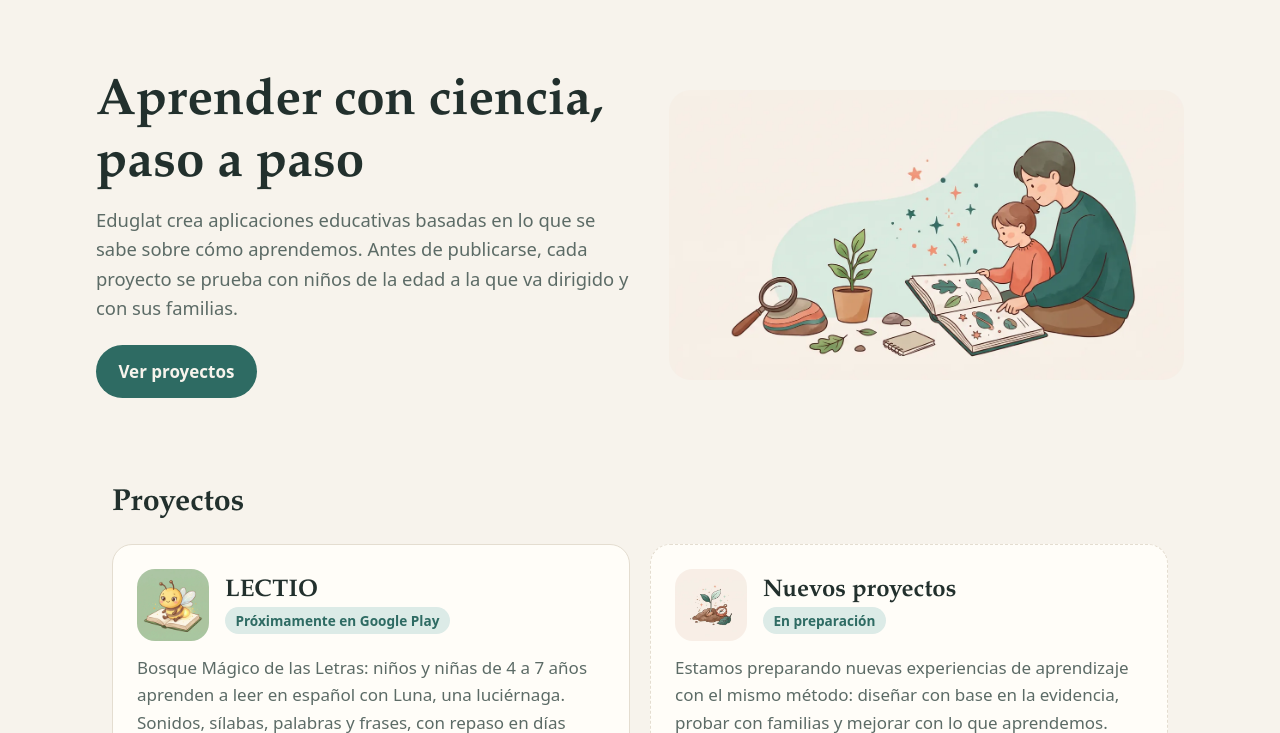
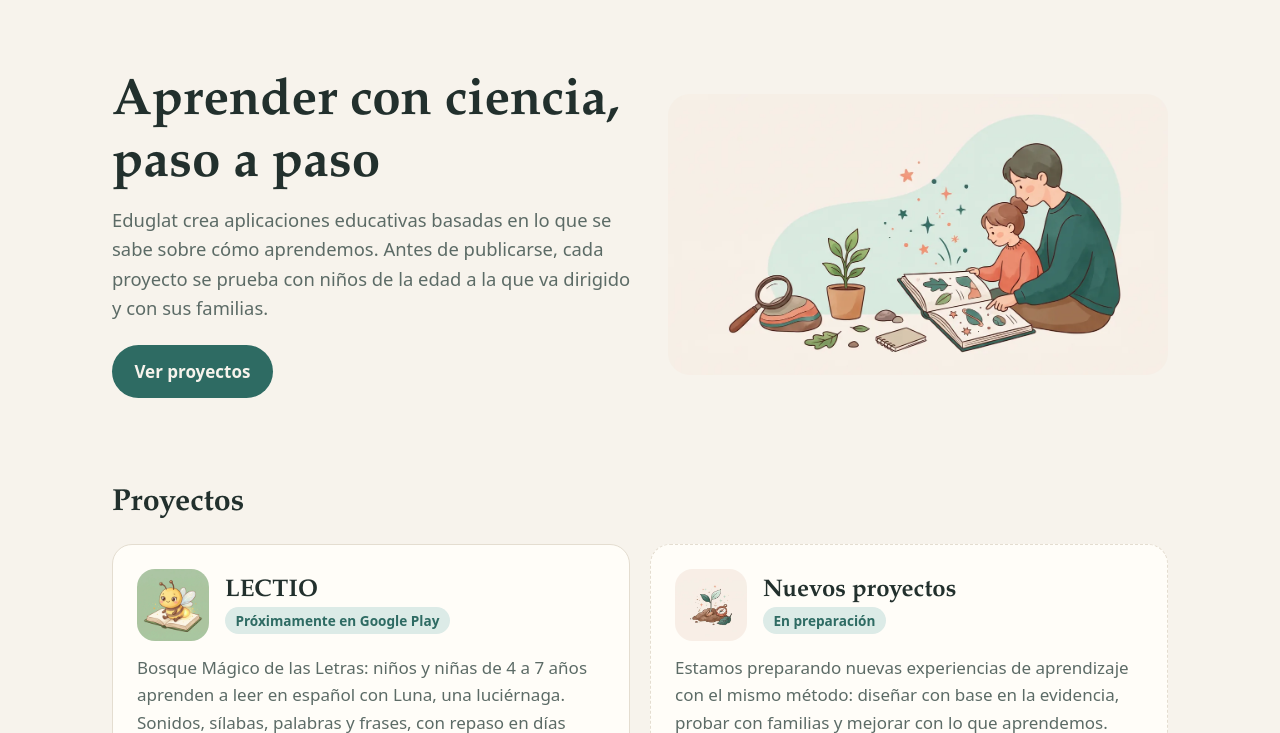
Before and after one commit to eduglat/eduglat.github.io, a plain HTML site: page index.html in a window 1280 px wide. Shown: the part 67-800 px from the top of the page. Drawn offline with Linux system fonts and the light colour scheme.

Commit message:
Portada: margen lateral de 16 px en la introducción en celular
.portada anulaba el padding lateral de .contenedor, así que en pantallas
angostas el título y la introducción quedaban pegados al borde.

Co-Authored-By: Claude Opus 5.5 <noreply@anthropic.com>

```diff
--- a/index.html
+++ b/index.html
@@ -40,7 +40,7 @@
   }
   .marca span { font-family: "Iowan Old Style", "Palatino Linotype", Palatino, Georgia, serif; font-size: 1.6rem; font-weight: 700; letter-spacing: .01em; }
 
-  .portada { display: grid; gap: 2rem; align-items: center; padding: 2rem 0 3rem; }
+  .portada { display: grid; gap: 2rem; align-items: center; padding: 2rem 1rem 3rem; }
   .portada h1 { font-size: clamp(2rem, 6vw, 3.2rem); }
   .portada p { color: var(--suave); font-size: 1.15rem; max-width: 34rem; margin: 0 0 1.4rem; }
   .portada img { width: 100%; height: auto; border-radius: 22px; display: block; }
```
